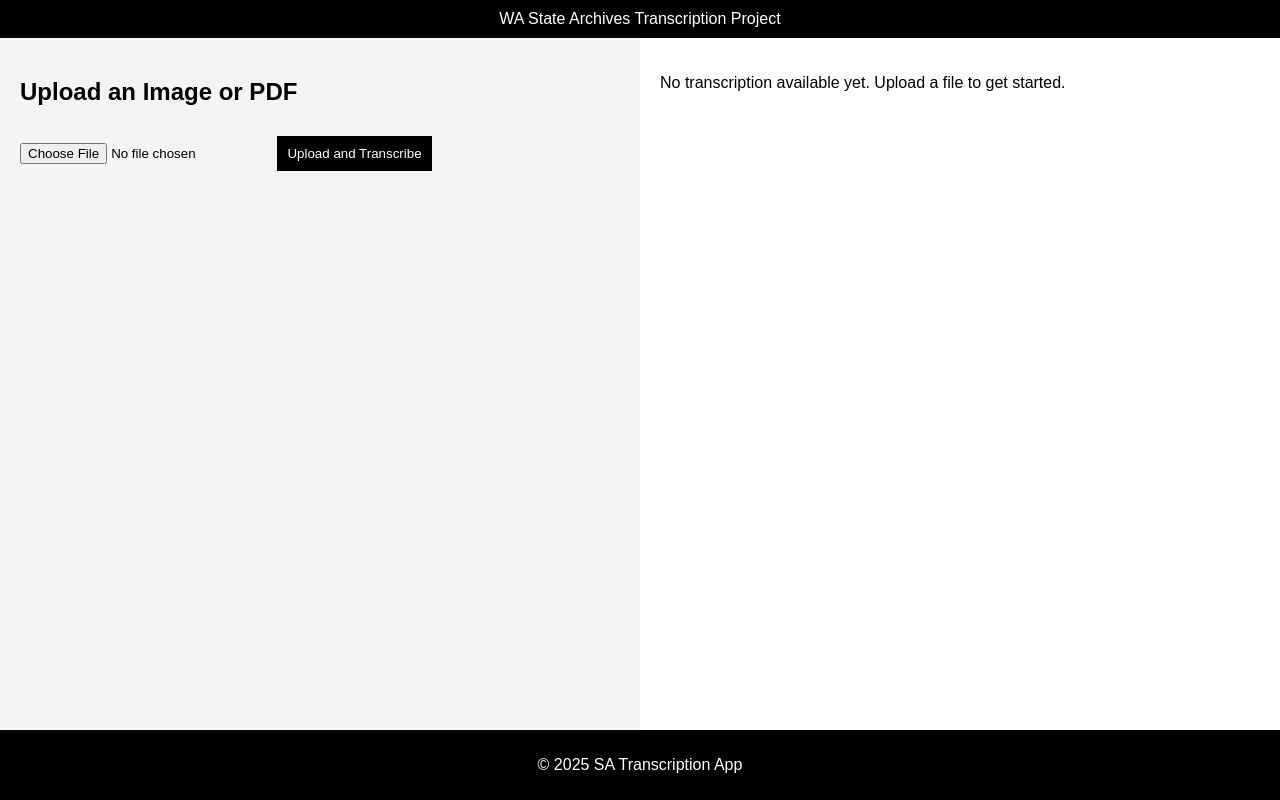
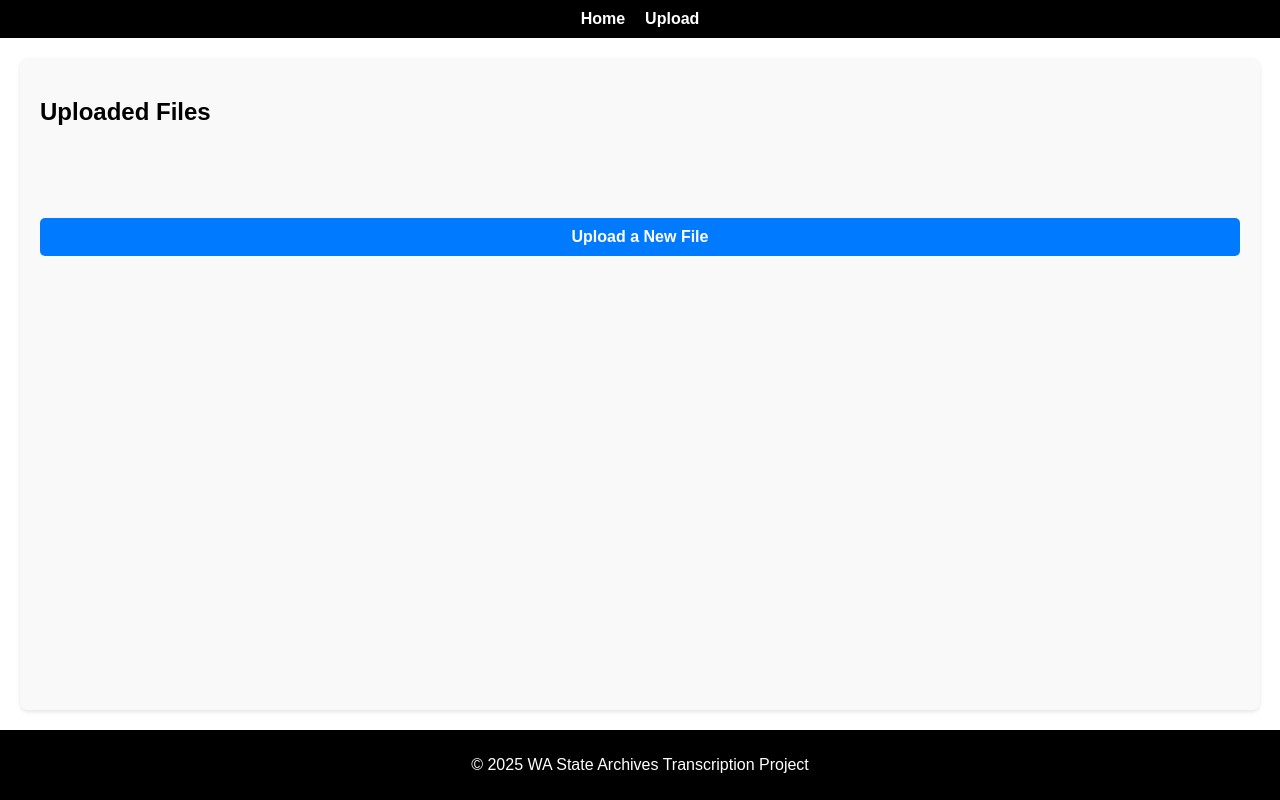
Before and after one commit to ksermon/State-Archives-Transcription, a Flask app: page / in a window 1280 px wide. Run offline with Flask 3, Linux system fonts and the light colour scheme.

Commit message:
Added Document View page and separate home and upload pages

```diff
--- a/app/__init__.py
+++ b/app/__init__.py
@@ -2,10 +2,15 @@
 
 from flask import Flask
 from config import Config
+from flask_sqlalchemy import SQLAlchemy
+
+db = SQLAlchemy()
 
 def create_app(config_class=Config):
     app = Flask(__name__)
     app.config.from_object(config_class)
+
+    db.init_app(app)
 
     # Ensure the instance folder exists
     try:
--- a/app/main/routes.py
+++ b/app/main/routes.py
@@ -1,34 +1,70 @@
 import os
-from flask import render_template, request, redirect, flash,url_for
+from flask import render_template, request, redirect, flash, url_for, abort
 from werkzeug.utils import secure_filename
 from app.main import bp
+from app import db
+from app.models import UploadedFile
 from config import Config
+from base64 import b64encode
 
 
 def allowed_file(filename):
     return '.' in filename and \
            filename.rsplit('.', 1)[1].lower() in Config.ALLOWED_EXTENSIONS
 
-@bp.route('/', methods=['GET', 'POST'])
-def index():
-    transcribed_text = ""
-    image_url = None
-    if request.method == 'POST':
-        if 'file' not in request.files:
-            flash('No file part in the request.')
-            return redirect(request.url)
-        file = request.files['file']
-        if file.filename == '':
-            flash('No file selected.')
-            return redirect(request.url)
-        if file and allowed_file(file.filename):
-            filename = secure_filename(file.filename)
-            file_path = os.path.join(Config.UPLOAD_FOLDER, filename)
-            # Make sure the upload folder exists
-            os.makedirs(Config.UPLOAD_FOLDER, exist_ok=True)
-            file.save(file_path)
-            if filename.lower().endswith(('png', 'jpg', 'jpeg', 'gif', 'bmp')):
-                 image_url = url_for('static', filename=f'uploads/{filename}')
-            # TODO: Integrate  HCR transcription here.
-            transcribed_text = "[Transcribed text will appear here]."
-    return render_template('index.html', transcribed_text=transcribed_text,image_url=image_url)
+
+@bp.route('/', methods=['GET'])
+def file_list():
+    # Display the main page with a list of uploaded files
+    files = UploadedFile.query.all()
+    return render_template('file_list.html', files=files)
+
+
+@bp.route('/upload', methods=['GET', 'POST'])
+def file_upload():
+    if request.method == 'GET':
+        # Render the file upload page for GET requests
+        return render_template('file_upload.html')
+    # Handle file upload and save to the database
+    if 'file' not in request.files:
+        flash('No file part in the request.')
+        return redirect(url_for('main.file_list'))
+    file = request.files['file']
+    if file.filename == '':
+        flash('No file selected.')
+        return redirect(url_for('main.file_list'))
+    if file and allowed_file(file.filename):
+        file_name = secure_filename(file.filename)
+        file_content = file.read() # Read the binary content of the file
+
+        # TODO: Generate the transcription
+        file_transcription = "placeholder"  # Placeholder for transcription logic
+
+        # Save file info and content to the database
+        db_file = UploadedFile(
+            name=file_name,
+            content=file_content,
+            transcription=file_transcription
+        )
+        db.session.add(db_file)
+        db.session.commit()
+
+        flash(f'File "{file_name}" uploaded successfully!')
+        return redirect(url_for('main.file_view', name=file_name))
+    else:
+        flash('Invalid file type.')
+        return redirect(url_for('main.file_list'))
+
+
+@bp.route('/view/<name>', methods=['GET'])
+def file_view(name):
+    # Retrieve file details and transcription from the database
+    uploaded_file = UploadedFile.query.filter_by(name=name).first()
+    if not uploaded_file:
+        abort(404)  # File not found
+    return render_template(
+        'file_view.html',
+        name=uploaded_file.name,
+        content=b64encode(uploaded_file.content).decode('utf-8'),
+        transcription=uploaded_file.transcription
+    )
--- a/app/static/styles/base.css
+++ b/app/static/styles/base.css
@@ -13,6 +13,22 @@
     text-align: center;
 }
 
+.navbar-title {
+    display: flex;
+    justify-content: center;
+    gap: 20px;
+}
+
+.navbar-link {
+    color: white;
+    text-decoration: none;
+    font-weight: bold;
+}
+
+.navbar-link:hover {
+    text-decoration: underline;
+}
+
 .footer {
     background-color: black;
     color: white;
@@ -24,43 +40,76 @@
     flex: 1; /* Ensures the layout takes up the remaining space */
     display: flex;
     flex-direction: column;
+    padding: 20px;
 }
 
 .content {
     display: flex;
+    flex-direction: column;
+    gap: 20px;
     flex: 1;
+    padding: 20px;
+    background-color: #f9f9f9;
+    border-radius: 8px;
+    box-shadow: 0 2px 4px rgba(0, 0, 0, 0.1);
 }
 
-.image-upload {
-    width: 50%;
-    padding: 20px;
-    background-color: #f4f4f4;
+ul {
+    list-style-type: none;
+    padding: 0;
 }
 
-.image-upload button {
-    margin-top: 10px;
-    padding: 10px;
-    background-color: black;
-    color: white;
-    border: none;
-    cursor: pointer;
+ul li {
+    margin: 10px 0;
 }
 
-.image-upload button:hover {
-    background-color: #444;
+ul li a {
+    text-decoration: none;
+    color: #007bff;
+    font-weight: bold;
 }
 
-.uploaded-image {
-    display: block;
-    width: 100%;
-    max-height: 300px;
-    object-fit: contain;
-    margin-top: 10px;
+ul li a:hover {
+    text-decoration: underline;
 }
 
-.transcription-result {
-    width: 50%;
-    padding: 20px;
-    background-color: white;
-    color: black;
+.button {
+    display: inline-block;
+    padding: 10px 15px;
+    background-color: #007bff;
+    color: white;
+    text-decoration: none;
+    border-radius: 5px;
+    font-weight: bold;
+    text-align: center;
 }
+
+.button:hover {
+    background-color: #0056b3;
+}
+
+.file-display iframe {
+    border: 1px solid #ccc;
+    border-radius: 8px;
+    width: 100%;
+    height: 500px;
+}
+
+.transcription {
+    margin-top: 20px;
+    padding: 15px;
+    background-color: #ffffff;
+    border: 1px solid #ddd;
+    border-radius: 8px;
+    box-shadow: 0 2px 4px rgba(0, 0, 0, 0.1);
+}
+
+.transcription h3 {
+    margin-top: 0;
+    color: #333;
+}
+
+.transcription p {
+    white-space: pre-wrap; /* Preserve line breaks in transcription text */
+    color: #555;
+}
--- /dev/null
+++ b/app/templates/file_list.html
@@ -0,0 +1,17 @@
+{% extends 'base.html' %}
+
+{% block title %}Uploaded Files{% endblock %}
+
+{% block content %}
+<div class="content">
+  <h2>Uploaded Files</h2>
+  <ul>
+    {% for file in files %}
+    <li>
+      <a href="{{ url_for('main.file_view', name=file.name) }}">{{ file.name }}</a>
+    </li>
+    {% endfor %}
+  </ul>
+  <a href="{{ url_for('main.file_upload') }}" class="button">Upload a New File</a>
+</div>
+{% endblock %}
--- a/app/templates/footer.html
+++ b/app/templates/footer.html
@@ -1,3 +1,3 @@
 <footer class="footer">
-    <p>&copy; 2025 SA Transcription App</p>
+    <p>&copy; 2025 WA State Archives Transcription Project</p>
   </footer>
--- a/app/templates/image_upload.html
+++ /dev/null
@@ -1,10 +0,0 @@
-<div class="image-upload">
-    <h2>Upload an Image or PDF</h2>
-    <form method="post" enctype="multipart/form-data">
-      <input type="file" name="file" required>
-      <button type="submit">Upload and Transcribe</button>
-    </form>
-    {% if image_url %}
-    <img src="{{ image_url }}" class="uploaded-image" alt="Uploaded Image">
-    {% endif %}
-  </div>
--- a/app/templates/index.html
+++ /dev/null
@@ -1,10 +0,0 @@
-{% extends 'base.html' %}
-
-{% block title %}Upload and Transcribe{% endblock %}
-
-{% block content %}
-<div class="content">
-  {% include 'image_upload.html' %}
-  {% include 'transcription_result.html' %}
-</div>
-{% endblock %}
--- a/app/templates/navbar.html
+++ b/app/templates/navbar.html
@@ -1,3 +1,6 @@
 <nav class="navbar">
-    <div class="navbar-title">WA State Archives Transcription Project</div>
-  </nav>
+  <div class="navbar-title">
+      <a href="{{ url_for('main.file_list') }}" class="navbar-link">Home</a>
+      <a href="{{ url_for('main.file_upload') }}" class="navbar-link">Upload</a>
+  </div>
+</nav>
--- a/app/templates/transcription_result.html
+++ /dev/null
@@ -1,8 +0,0 @@
-<div class="transcription-result">
-    {% if transcribed_text %}
-    <h3>Transcription Result</h3>
-    <p>{{ transcribed_text }}</p>
-    {% else %}
-    <p>No transcription available yet. Upload a file to get started.</p>
-    {% endif %}
-  </div>
--- a/requirements.txt
+++ b/requirements.txt
@@ -1 +1,2 @@
 Flask==2.3
+Flask-SQLAlchemy==3.1.1
```
Also changed, not shown: app/models.py (added, +10 -0 lines), app/templates/file_upload.html (added, +14 -0 lines), app/templates/file_view.html (added, +17 -0 lines), config.py (+6 -3 lines), README.md, 1 other file.
